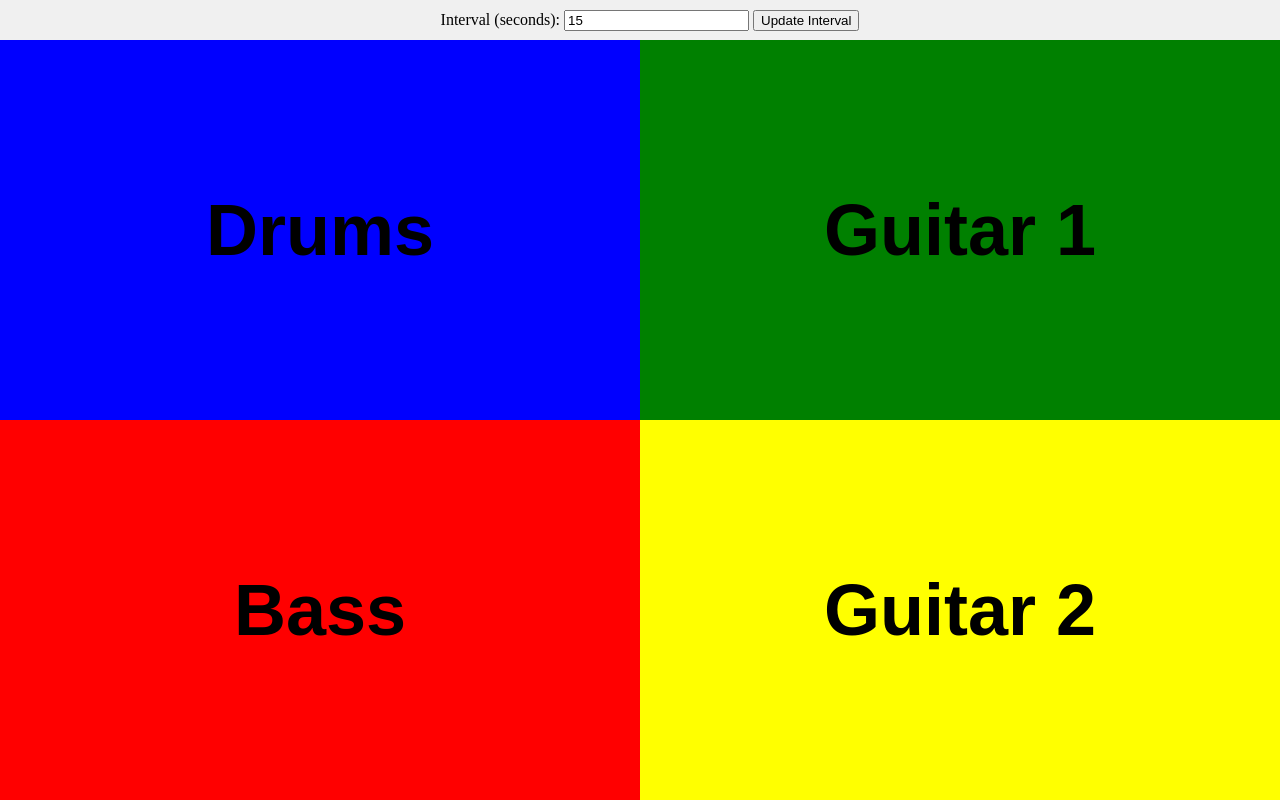
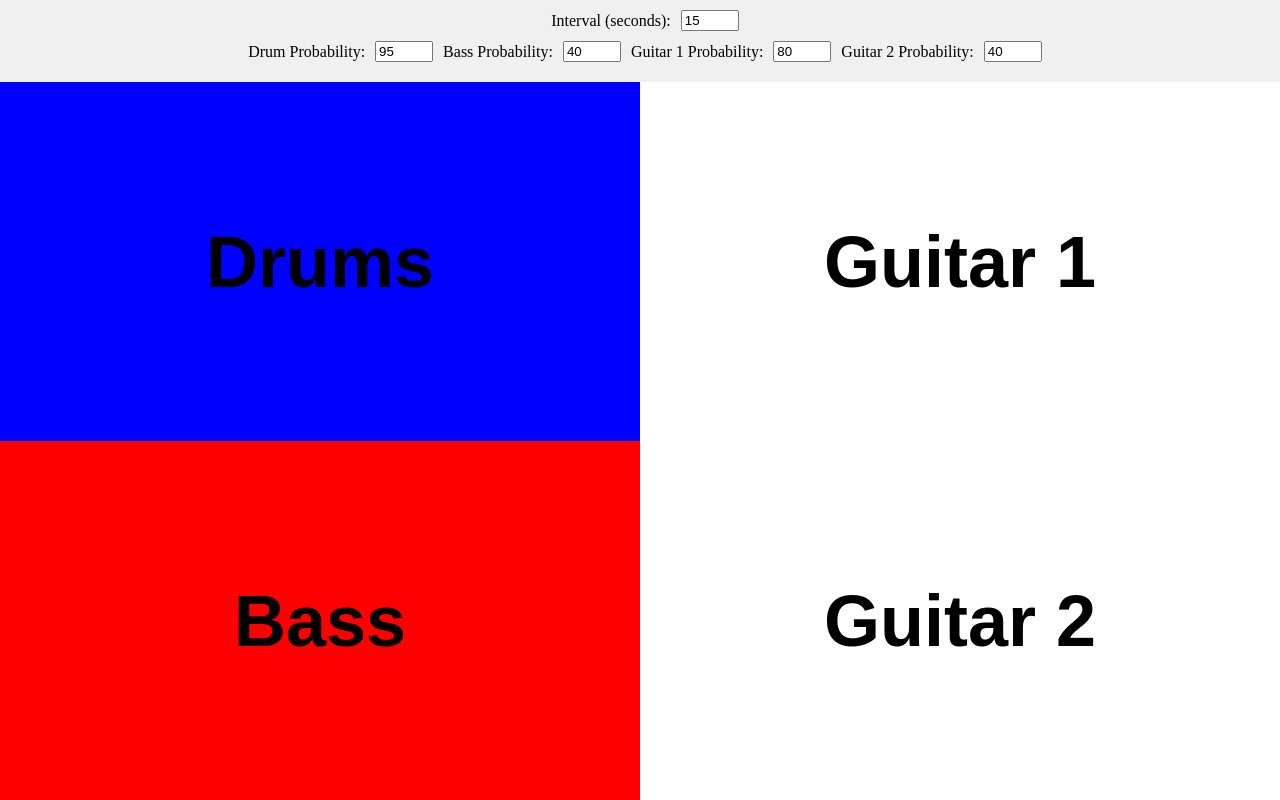
Before and after one commit to elibriscoe/Jammify, a plain HTML site: page index.html in a window 1280 px wide. Drawn offline with Linux system fonts and the light colour scheme.

Commit message:
Update index.html

```diff
--- a/index.html
+++ b/index.html
@@ -53,15 +53,57 @@
             text-align: center;
             padding: 10px;
             background-color: #f0f0f0;
-            height: 20px; /* Reduced height to 20px */
+            display: flex;
+            flex-direction: column; /* Change to column layout */
+            align-items: center; /* Center items horizontally */
+        }
+
+        .input-group {
+            display: flex;
+            align-items: center;
+            margin-bottom: 10px;
+        }
+
+        .input-group label {
+            margin-right: 10px;
+        }
+
+        /* Added styles to make the inputs and button visible */
+        .input-group input[type="number"] {
+            width: 50px;
+            margin-right: 10px; /* Add some spacing between inputs */
+        }
+
+        button {
+            background-color: #007BFF;
+            color: white;
+            padding: 10px 20px;
+            border: none;
+            cursor: pointer;
+        }
+
+        button:disabled {
+            background-color: #007BFF; /* Keep the button's background color */
+            cursor: not-allowed;
         }
     </style>
 </head>
 <body>
     <div id="controlPanel">
-        <label for="intervalInput">Interval (seconds):</label>
-        <input type="number" id="intervalInput" min="5" value="15">
-        <button id="updateButton">Update Interval</button>
+        <div class="input-group">
+            <label for="intervalInput">Interval (seconds):</label>
+            <input type="number" id="intervalInput" min="5" value="15">
+        </div>
+        <div class="input-group">
+            <label for="topLeftProb">Drum Probability:</label>
+            <input type="number" id="topLeftProb" min="0" max="100" value="95">
+            <label for="topRightProb">Bass Probability:</label>
+            <input type="number" id="topRightProb" min="0" max="100" value="40">
+            <label for="bottomLeftProb">Guitar 1 Probability:</label>
+            <input type="number" id="bottomLeftProb" min="0" max="100" value="80">
+            <label for="bottomRightProb">Guitar 2 Probability:</label>
+            <input type="number" id="bottomRightProb" min="0" max="100" value="40">
+        </div>
     </div>
 
     <div class="quadrant-container">
@@ -83,7 +125,10 @@
 
     <script>
         const intervalInput = document.getElementById("intervalInput");
-        let updateButton = document.getElementById("updateButton");
+        const topLeftProb = document.getElementById("topLeftProb");
+        const topRightProb = document.getElementById("topRightProb");
+        const bottomLeftProb = document.getElementById("bottomLeftProb");
+        const bottomRightProb = document.getElementById("bottomRightProb");
 
         function updateQuadrants() {
             const topLeft = document.getElementById("topLeft");
@@ -91,10 +136,10 @@
             const bottomLeft = document.getElementById("bottomLeft");
             const bottomRight = document.getElementById("bottomRight");
 
-            topLeft.classList.toggle("color", Math.random() > 0.05); // 95% probability of being blue
-            topRight.classList.toggle("color", Math.random() > 0.6); // 40% probability of being green
-            bottomLeft.classList.toggle("color", Math.random() > 0.2); // 80% probability of being red
-            bottomRight.classList.toggle("color", Math.random() > 0.6); // 40% probability of being yellow
+            topLeft.classList.toggle("color", Math.random() > (1 - (parseInt(topLeftProb.value, 10) / 100)));
+            topRight.classList.toggle("color", Math.random() > (1 - (parseInt(topRightProb.value, 10) / 100)));
+            bottomLeft.classList.toggle("color", Math.random() > (1 - (parseInt(bottomLeftProb.value, 10) / 100)));
+            bottomRight.classList.toggle("color", Math.random() > (1 - (parseInt(bottomRightProb.value, 10) / 100)));
 
             topLeft.style.backgroundColor = topLeft.classList.contains("color") ? "blue" : "white";
             topRight.style.backgroundColor = topRight.classList.contains("color") ? "green" : "white";
@@ -107,25 +152,8 @@
             setTimeout(updateQuadrants, (intervalInSeconds * 1000));
         }
 
-        // Function to clear event listeners from the button
-        function clearEventListeners(element) {
-            const newElement = element.cloneNode(true);
-            element.parentNode.replaceChild(newElement, element);
-            return newElement;
-        }
-
-        // Add event listener to update interval button
-        updateButton.addEventListener("click", function () {
-            updateButton.disabled = true; // Disable the button during the update
-            updateQuadrants(); // Start with the new interval immediately
-            // Clear event listeners from the button to prevent multiple clicks during the update
-            updateButton = clearEventListeners(updateButton);
-
-            // Re-enable the button after a delay (e.g., 2 seconds)
-            setTimeout(() => {
-                updateButton.disabled = false;
-            }, 200);
-        });
+        // Initialize the page with fixed colors and styling
+        updateQuadrants();
     </script>
 </body>
 </html>
```
